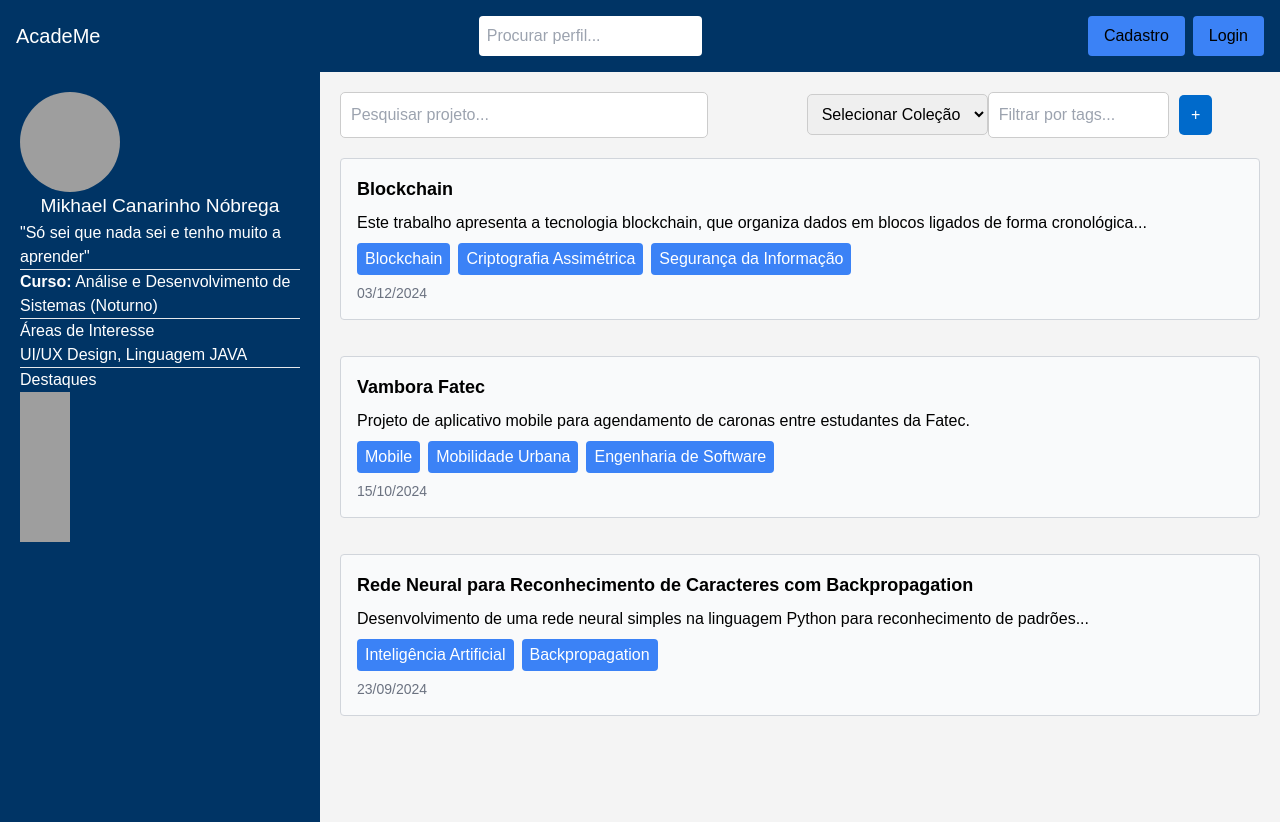
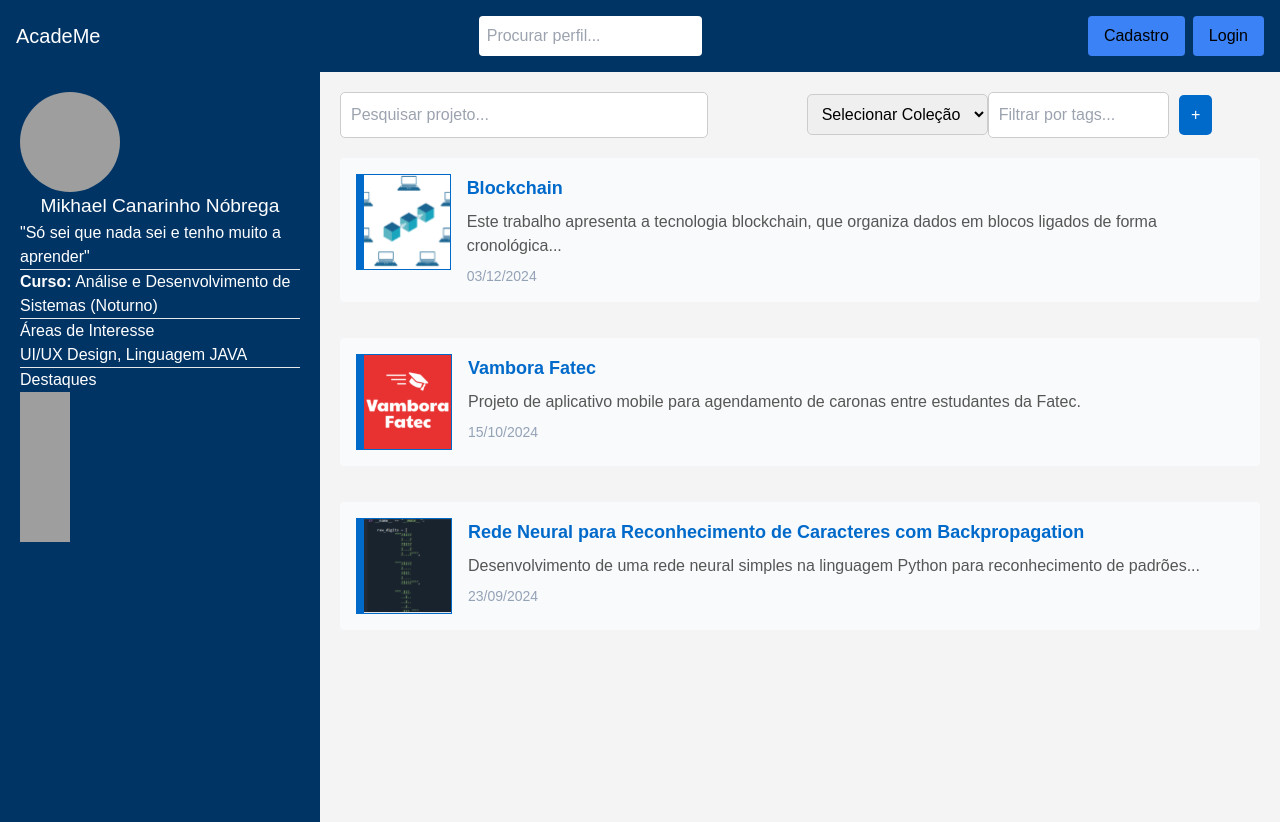
Before and after one commit to lucasmmps/AcadeMe, a React (Create React App) app: page /profile in a window 1280 px wide. Built offline with nearby package versions, Linux system fonts and the light colour scheme; grey boxes are pictures that could not be loaded.

Commit message:
Mudanças no ProjectCard

```diff
--- a/src/components/ProjectCard.tsx
+++ b/src/components/ProjectCard.tsx
@@ -5,21 +5,22 @@ interface ProjectCardProps {
   description: string;
   tags: string[];
   date: string;
+  imageUrl: string; // Nova propriedade para a URL da imagem
 }
 
-const ProjectCard: React.FC<ProjectCardProps> = ({ title, description, tags, date }) => {
+const ProjectCard: React.FC<ProjectCardProps> = ({ title, description, tags, date, imageUrl }) => {
   return (
-    <div className="border border-gray-300 rounded p-4 mb-4 bg-gray-50">
-      <h3 className="text-lg font-semibold">{title}</h3>
-      <p className="mt-2">{description}</p>
-      <div className="mt-2">
-        {tags.map((tag, index) => (
-          <span key={index} className="inline-block bg-blue-500 text-white rounded px-2 py-1 mr-2">
-            {tag}
-          </span>
-        ))}
+    <div className="border-gray-300 rounded p-4 mb-4 bg-gray-50 flex items-start relative">
+      {/* Quadrado em branco com imagem */}
+      <div className="w-24 h-24 mr-4 border-l-8 border border-[#006ACB] bg-white  z-10 flex items-center justify-center">
+        <img src={imageUrl} alt={title} className="w-full h-full object-cover " /> {/* Imagem dentro do quadrado */}
       </div>
-      <p className="text-gray-500 text-sm mt-2">{date}</p>
+
+      <div className="relative z-10">
+        <h3 className="text-lg font-semibold text-[#006ACB]">{title}</h3>
+        <p className="mt-2 text-[#565656]">{description}</p>
+        <p className="text-[#94A2B7] text-sm mt-2">{date}</p>
+      </div>
     </div>
   );
 };
--- a/src/pages/Home.tsx
+++ b/src/pages/Home.tsx
@@ -166,10 +166,10 @@ const Home: React.FC = () => {
 <div className='footer-container flex items-start mt-40 gap-8'>
     <img src={coloredLogo} alt="Logo"/>
     <ul className='flex flex-col gap-2 text-[#006ACB] mb-10'>
-        <li className='flex items-center gap-4'><img src={githubLogo} alt="GitLogo" className='h-8 w-8'/><span>github.com/caique18</span></li>
-        <li className='flex items-center gap-4'><img src={githubLogo} alt="GitLogo" className='h-8 w-8'/><span>github.com/lucasmmps</span></li>
-        <li className='flex items-center gap-4'><img src={githubLogo} alt="GitLogo" className='h-8 w-8'/><span>github.com/MikhaelNbg12</span></li>
-        <li className='flex items-center gap-4'><img src={githubLogo} alt="GitLogo" className='h-8 w-8'/><span>github.com/v-gui</span></li>
+        <li className='flex items-center gap-4 font-semibold'><img src={githubLogo} alt="GitLogo" className='h-8 w-8'/><span>github.com/caique18</span></li>
+        <li className='flex items-center gap-4 font-semibold'><img src={githubLogo} alt="GitLogo" className='h-8 w-8'/><span>github.com/lucasmmps</span></li>
+        <li className='flex items-center gap-4 font-semibold'><img src={githubLogo} alt="GitLogo" className='h-8 w-8'/><span>github.com/MikhaelNbg12</span></li>
+        <li className='flex items-center gap-4 font-semibold'><img src={githubLogo} alt="GitLogo" className='h-8 w-8'/><span>github.com/v-gui</span></li>
     </ul>
     {/* Nova seção para a imagem moldure */}
     {/*<div className="image-container flex justify-end ml-auto" style={{ marginTop: '-850px',  marginRight: '-80px'}}>
--- a/src/pages/Profile.tsx
+++ b/src/pages/Profile.tsx
@@ -4,6 +4,9 @@ import React from 'react';
 import './Profile.css';
 import Navbar from '../components/Navbar'; // Exemplo de caminho, ajuste conforme necessário
 import ProjectCard from '../components/ProjectCard'; // Exemplo de caminho, ajuste conforme necessário
+import LogoVambora from '../assets/logoVamboraFatec.svg';
+import LogoBlockchain from '../assets/logoBlockchain.svg';
+import LogoRedeNeural from '../assets/logoRedeneural.svg';
 
 const Profile: React.FC = () => {
   return (
@@ -72,18 +75,21 @@ const Profile: React.FC = () => {
               description="Este trabalho apresenta a tecnologia blockchain, que organiza dados em blocos ligados de forma cronológica..."
               tags={["Blockchain", "Criptografia Assimétrica", "Segurança da Informação"]}
               date="03/12/2024"
+              imageUrl={LogoBlockchain}
             />
             <ProjectCard
               title="Vambora Fatec"
               description="Projeto de aplicativo mobile para agendamento de caronas entre estudantes da Fatec."
               tags={["Mobile", "Mobilidade Urbana", "Engenharia de Software"]}
               date="15/10/2024"
+              imageUrl={LogoVambora}
             />
             <ProjectCard
               title="Rede Neural para Reconhecimento de Caracteres com Backpropagation"
               description="Desenvolvimento de uma rede neural simples na linguagem Python para reconhecimento de padrões..."
               tags={["Inteligência Artificial", "Backpropagation"]}
               date="23/09/2024"
+              imageUrl={LogoRedeNeural}
             />
           </div>
         </main>
```
Also changed, not shown: src/assets/logoBlockchain.svg (added), src/assets/logoRedeneural.svg (added).
